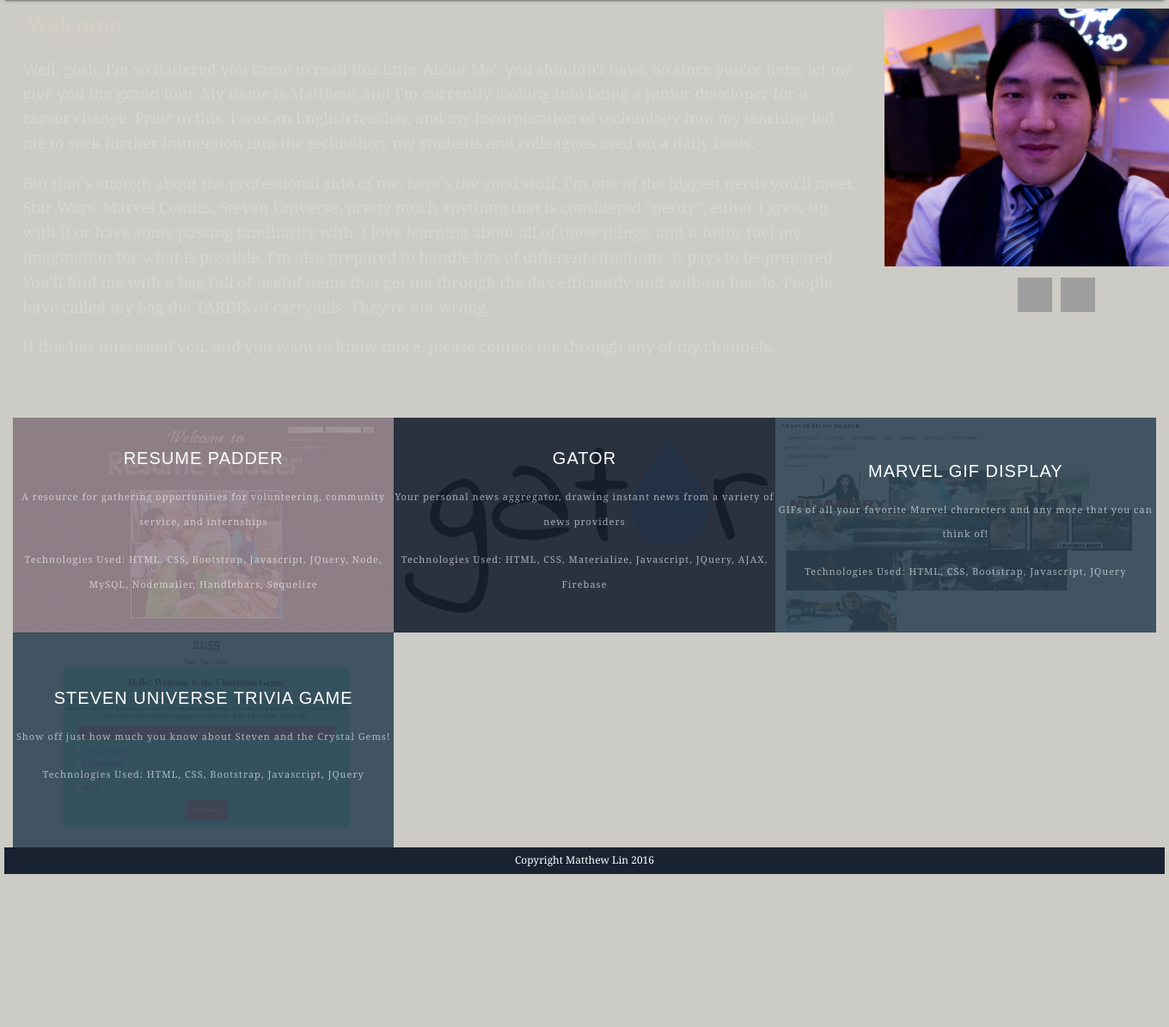
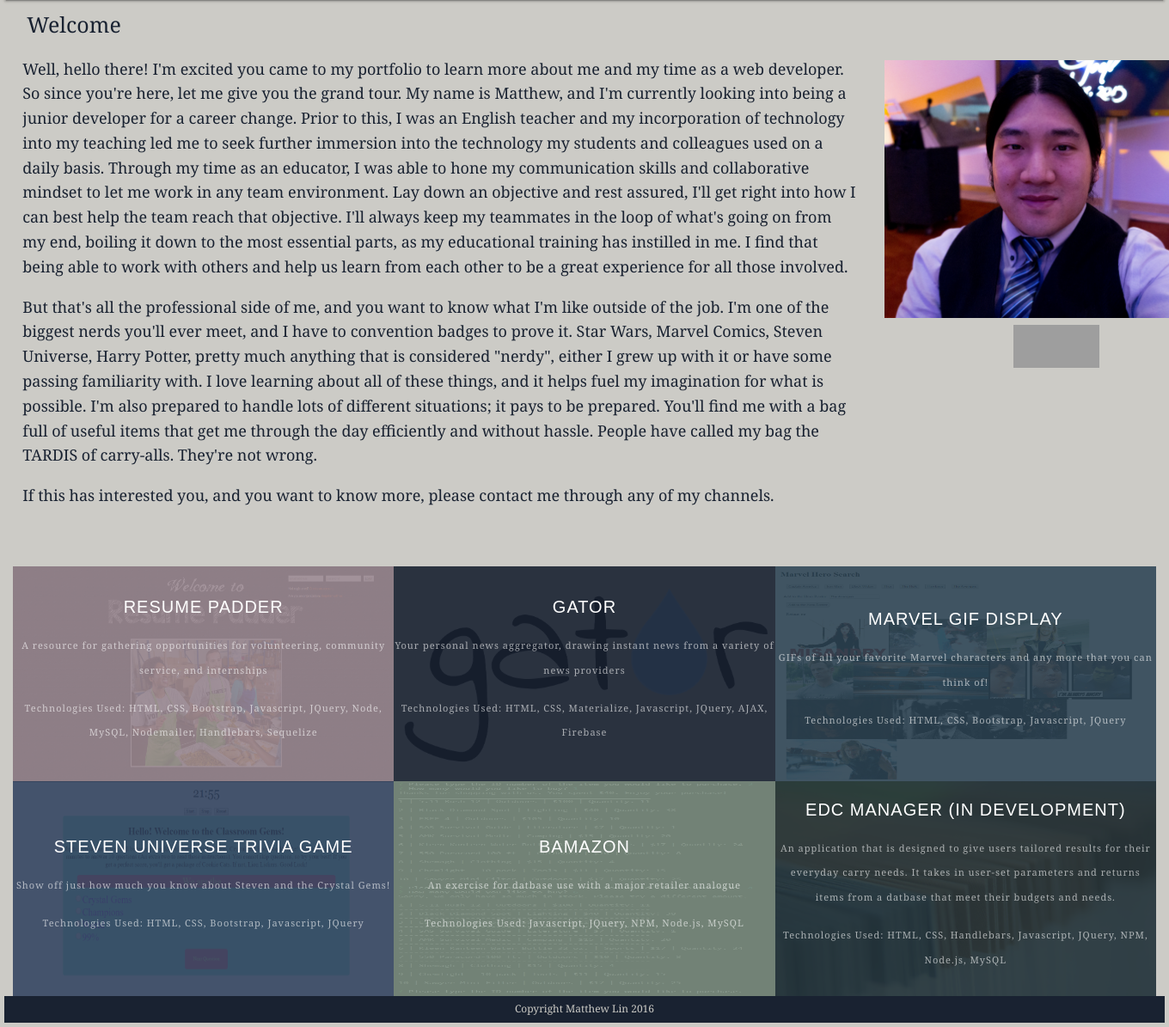
Before and after one commit to mlin2814/FinalizedPortfolio, a PHP site: page / in a window 1360 px wide; the page is wider, and only the part inside the window is pictured. Shown: the part 69-1264 px from the top of that part at 86% size. Before the commit the page ends 1086 px from the top of that part, so only its background shows below. Run offline with PHP 8.4, Linux system fonts and the light colour scheme; some libraries are stand-ins or nearby versions; grey boxes are pictures that could not be loaded.

Commit message:
Added additional information in biography, and more for projects. Adjusted color palette. Updated read me

```diff
--- a/css/style.css
+++ b/css/style.css
@@ -4,7 +4,7 @@ body {
     font-size: 18px;
     line-height: 160%;
     font-family: "Georgia",Times New Roman,Times,serif;
-    color: #d5d5d5;
+    color: #192231;
     display: flex;
     min-height: 100vh;
     flex-direction: column;
@@ -21,7 +21,7 @@ h1 {
 
 h2 {
     padding: 5px;
-    color: #d7cec7;
+    color: #192231;
     margin: 0;
     font-size: 25px;
     text-align: left;
@@ -66,20 +66,6 @@ section {
     margin-left: 5px;
 }
 
-#header {
-    position: static;
-    background: #333a56;
-    padding: 5px;
-    text-align: left;
-    margin: 0;
-    top: 0;
-    left: 90px;
-    width: 300px;
-    height: auto;
-    color: #FFFFFF;
-    font: 'Georgia', Times, Times New Roman, serif;
-}
-
 #subheader {
     position: relative;
     background: #4aaaa5;
@@ -98,7 +84,7 @@ section {
     width: 250px;
     height: 250px;
     float: center;
-    margin-top: 10px;
+    margin-top: 70px;
 }
 
 #img-thumbnail {
@@ -129,58 +115,6 @@ section {
     top: 31px;
     left: 0;
     right: 0;
-}
-
-#MainBody {
-    width: 650px;
-    height: 20000px;
-    margin-top: 65px;
-    margin-left: 30px;
-    background-color: #03C;
-    color: 000000;
-    float: center;
-    position: inherit;
-}
-
-#portfolio {
-    width: 10px;
-    height: 10px;
-    position: inherit;
-    color: #4aaaa5;
-    background-color: #666;
-    float: center;
-    clear: left;
-    font-size: 15px;
-}
-
-#connection {
-    float: right;
-    color: #eee;
-    text-align: center;
-    margin: 0;
-    border-color: #4aaaa5;
-    width: auto;
-    height: auto;
-    font: 'Georgia', Times, Times New Roman, serif;
-    font-size: 16px;
-    background: #6d7993;
-}
-
-#connection-image {
-    align-content: center;
-    width: 50px;
-    height: 50px;
-    padding: 5px;
-}
-
-#triviagame {
-    width: 10px;
-    height: 10px;
-    position: inherit;
-    color: #4aaaa5;
-    background-color: #666;
-    float: left;
-    clear: left;
 }
 
 .works-list {
@@ -241,7 +175,7 @@ section {
 .img-box img {
   border: 0;
   display: block;
-  vertical-align: middle;
+  float: middle;
 }
 
 .color1 {
@@ -254,10 +188,13 @@ section {
   background-color:#2C4251;
 }
 .color4 {
-  background-color:#2C4251;
+  background-color:#30415d;
 }
 .color5 {
   background-color:#7F9183;
+}
+.color6 {
+  background-color:#233237;
 }
 
 #footer {
@@ -265,6 +202,7 @@ section {
   bottom: 0;
   padding: 1px;
   background: #192231;
+  color: #CCCBC6;
   text-align: center;
   font-size: 12px;
   position: inherit;
--- a/index.html
+++ b/index.html
@@ -22,8 +22,8 @@
             <div class="col s9">
                 <section id="body">
                     <h2>Welcome</h2>
-                        <p>Well, gosh, I'm so flattered you came to read this little 'About Me', you shouldn't have. So since you're here, let me give you the grand tour. My name is Matthew, and I'm currently looking into being a junior developer for a career change. Prior to this, I was an English teacher, and my incorporation of technology into my teaching led me to seek further immersion into the technology my students and colleagues used on a daily basis.</p>
-                        <p>But that's enough about the professional side of me, here's the good stuff. I'm one of the biggest nerds you'll meet. Star Wars, Marvel Comics, Steven Universe, pretty much anything that is considered "nerdy", either I grew up with it or have some passing familiarity with. I love learning about all of these things, and it helps fuel my imagination for what is possible. I'm also prepared to handle lots of different situations; it pays to be prepared. You'll find me with a bag full of useful items that get me through the day efficiently and without hassle. People have called my bag the TARDIS of carry-alls. They're not wrong.</p>
+                        <p>Well, hello there! I'm excited you came to my portfolio to learn more about me and my time as a web developer. So since you're here, let me give you the grand tour. My name is Matthew, and I'm currently looking into being a junior developer for a career change. Prior to this, I was an English teacher and my incorporation of technology into my teaching led me to seek further immersion into the technology my students and colleagues used on a daily basis. Through my time as an educator, I was able to hone my communication skills and collaborative mindset to let me work in any team environment. Lay down an objective and rest assured, I'll get right into how I can best help the team reach that objective. I'll always keep my teammates in the loop of what's going on from my end, boiling it down to the most essential parts, as my educational training has instilled in me. I find that being able to work with others and help us learn from each other to be a great experience for all those involved.</p>
+                        <p>But that's all the professional side of me, and you want to know what I'm like outside of the job. I'm one of the biggest nerds you'll ever meet, and I have to convention badges to prove it. Star Wars, Marvel Comics, Steven Universe, Harry Potter, pretty much anything that is considered "nerdy", either I grew up with it or have some passing familiarity with. I love learning about all of these things, and it helps fuel my imagination for what is possible. I'm also prepared to handle lots of different situations; it pays to be prepared. You'll find me with a bag full of useful items that get me through the day efficiently and without hassle. People have called my bag the TARDIS of carry-alls. They're not wrong.</p>
                         <p>If this has interested you, and you want to know more, please contact me through any of my channels.</p>
                 </section>
             </div>
@@ -95,6 +95,32 @@
                         <div class="img-box"><img class="img-responsive" src="images/StevenUniverseTrivia.png" style="width:450px; height: 250px;" align="center"></div>
                     </a>
                 </li>
+                <li class="work-item">
+                    <a class="item-box" href="https://github.com/mlin2814/bamazon.git" class="portfolio-link">
+                        <div class="text-box">
+                            <div class="text">
+                    <h2>Bamazon</h2>
+                    <p>An exercise for datbase use with a major retailer analogue</p>
+                    <p>Technologies Used: Javascript, JQuery, NPM, Node.js, MySQL</p>
+                    </div>
+                </div>
+                        <div class="mask-box color5"></div>
+                        <div class="img-box"><img class="img-responsive" src="images/BamazonCustomerView.png" style="width:450px; height: 250px;" align="center"></div>
+                    </a>
+                </li>
+                <li class="work-item">
+                    <a class="item-box" href="https://github.com/mlin2814/bamazon.git" class="portfolio-link">
+                        <div class="text-box">
+                            <div class="text">
+                    <h2>EDC Manager (In Development)</h2>
+                    <p>An application that is designed to give users tailored results for their everyday carry needs. It takes in user-set parameters and returns items from a datbase that meet their budgets and needs.</p>
+                    <p>Technologies Used: HTML, CSS, Handlebars, Javascript, JQuery, NPM, Node.js, MySQL</p>
+                    </div>
+                </div>
+                        <div class="mask-box color6"></div>
+                        <div class="img-box"><img class="img-responsive" src="images/portfolio.jpg" style="width:450px; height: 250px;" align="center"></div>
+                    </a>
+                </li>
             </ul>
         </section><!-- /.section -->
     </main>
```
Also changed, not shown: contact.html (+1 -18 lines), images/BamazonCustomerView.png (added). Lines whose indentation alone changed are shown as unchanged.
